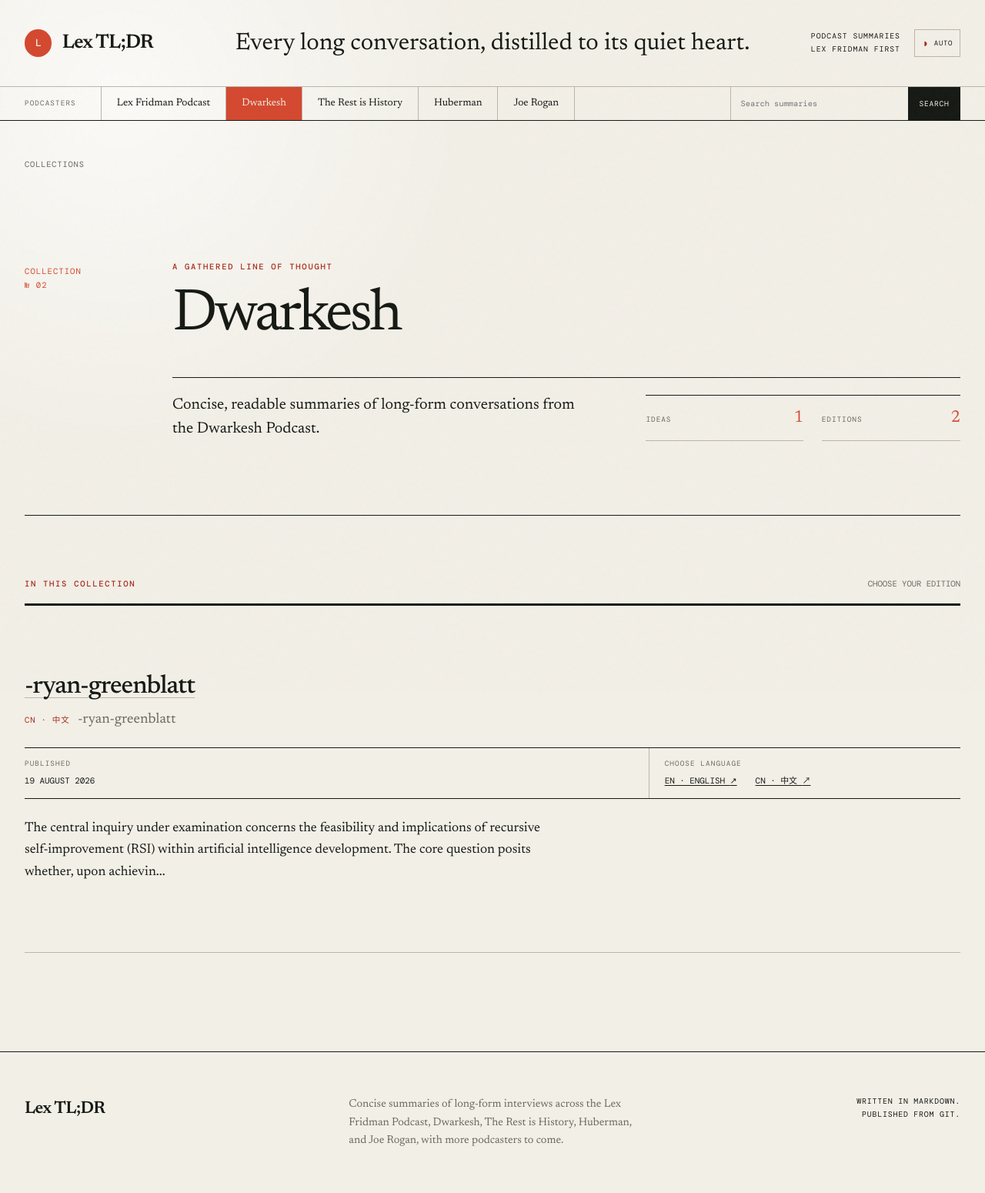
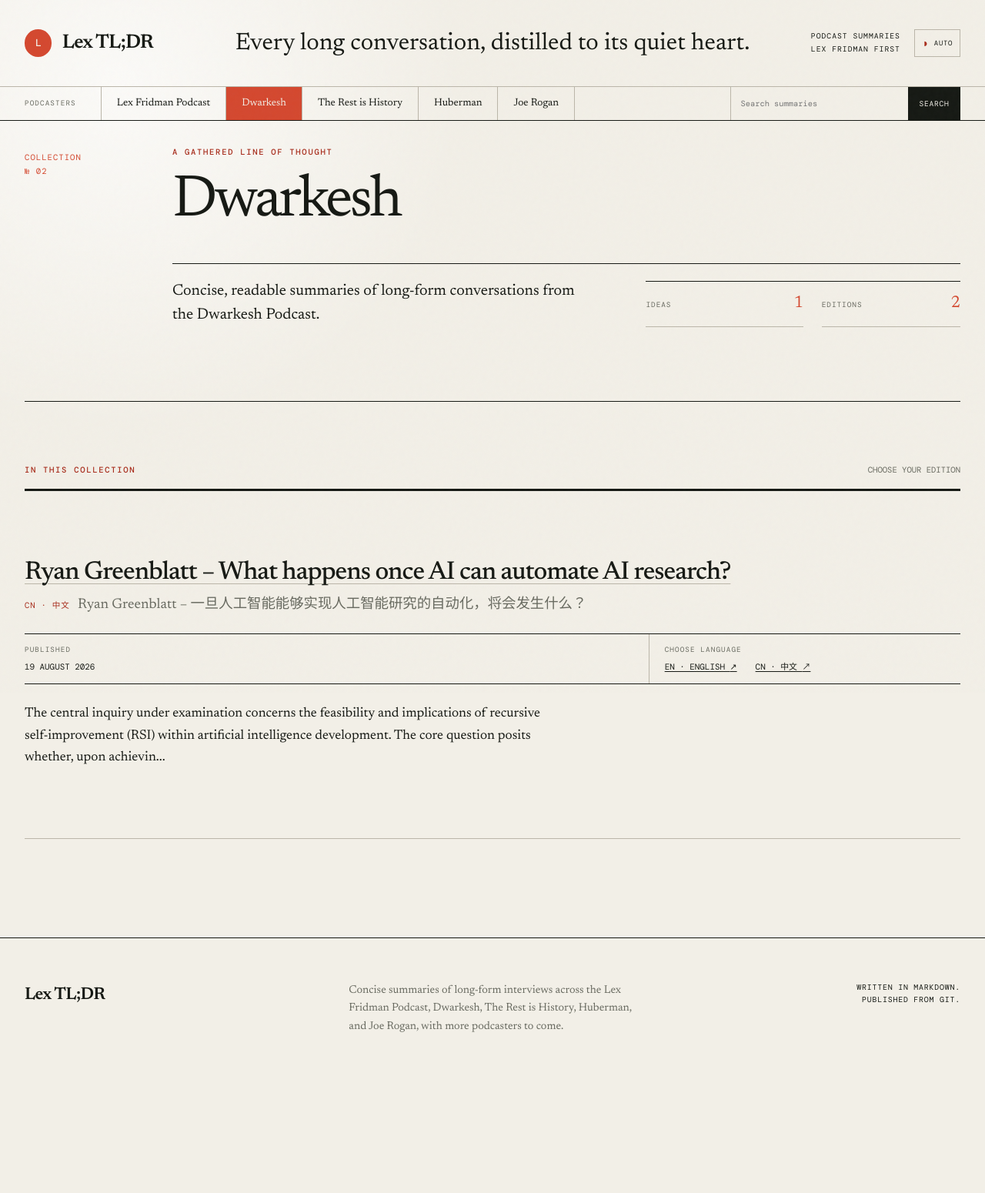
Before and after one commit to allenlsy/lex-summary, a Jekyll site: the page built from collections/dwarkesh.html, in a window 1280 px wide. Shown: the whole page at 77% size. Built offline with Jekyll 4.4.1, drawn with Linux system fonts in a browser that asks for light colours; after the commit the page ends 1402 px from its top, so only the background shows below that.

Commit message:
Remove collection breadcrumb; paginate 44 episodes; add Ryan Greenblatt post

```diff
--- a/_layouts/collection.html
+++ b/_layouts/collection.html
@@ -11,9 +11,6 @@
 {% if collection_number < 10 %}{% assign collection_number_label = collection_number | prepend: "0" %}{% else %}{% assign collection_number_label = collection_number %}{% endif %}
 
 <section class="collection-hero wide-container">
-  <div class="collection-breadcrumb">
-    <span>Collections</span>
-  </div>
   <div class="collection-hero-grid">
     <p class="collection-number">Collection<br>№ {{ collection_number_label }}</p>
     <div class="collection-heading">
--- a/_posts/2026-08-19-ryan-greenblatt-cn.md
+++ b/_posts/2026-08-19-ryan-greenblatt-cn.md
@@ -1,9 +1,9 @@
 ---
 layout: post
-title: "-ryan-greenblatt"
+title: "Ryan Greenblatt – 一旦人工智能能够实现人工智能研究的自动化，将会发生什么？"
 date: 2026-08-19 09:00:00 +0000
 article_id: ryan-greenblatt
-article_title: "-ryan-greenblatt"
+article_title: "Ryan Greenblatt – What happens once AI can automate AI research?"
 collection_id: dwarkesh
 language: cn
 variant_rank: 2
--- a/_posts/2026-08-19-ryan-greenblatt-en.md
+++ b/_posts/2026-08-19-ryan-greenblatt-en.md
@@ -1,9 +1,9 @@
 ---
 layout: post
-title: "-ryan-greenblatt"
+title: "Ryan Greenblatt – What happens once AI can automate AI research?"
 date: 2026-08-19 09:00:00 +0000
 article_id: ryan-greenblatt
-article_title: "-ryan-greenblatt"
+article_title: "Ryan Greenblatt – What happens once AI can automate AI research?"
 collection_id: dwarkesh
 language: en
 variant_rank: 1
--- a/assets/css/style.css
+++ b/assets/css/style.css
@@ -197,7 +197,6 @@
 .comments-heading h2 { margin: 0; font-size: clamp(1.5rem, 2.4vw, 2rem); font-weight: 500; letter-spacing: -.025em; line-height: 1; }
 
 .collection-hero { padding-block: 2rem 6rem; border-bottom: 1px solid var(--ink); }
-.collection-breadcrumb { display: flex; gap: .65rem; padding: 1rem 0 clamp(4rem, 9vw, 8rem); color: var(--muted); font-family: var(--mono); font-size: .65rem; letter-spacing: .08em; text-transform: uppercase; }
 .collection-hero-grid { display: grid; grid-template-columns: 8rem minmax(0, 1fr); gap: clamp(2rem, 5vw, 5rem); align-items: start; }
 .collection-number { align-self: start; margin: .4rem 0 0; color: var(--accent); font-family: var(--mono); font-size: .66rem; letter-spacing: .1em; line-height: 1.7; text-transform: uppercase; }
 .collection-hero h1 { max-width: 62rem; margin: 0; font-size: clamp(2.75rem, 6vw, 5.25rem); font-weight: 400; letter-spacing: -.05em; line-height: .94; }
@@ -278,7 +277,6 @@
   .post-meta { grid-template-columns: 1fr; margin-top: 3rem; }
   .post-meta > * + * { padding-left: 0; border-top: 1px solid var(--rule); border-left: 0; }
   .collection-hero { padding-bottom: 4rem; }
-  .collection-breadcrumb { padding-bottom: 4rem; }
   .collection-hero-grid { display: block; }
   .collection-number { margin-bottom: 2rem; }
   .collection-hero h1 { font-size: clamp(2.75rem, 13vw, 4.25rem); }
```
Also changed, not shown: 1 other file.
